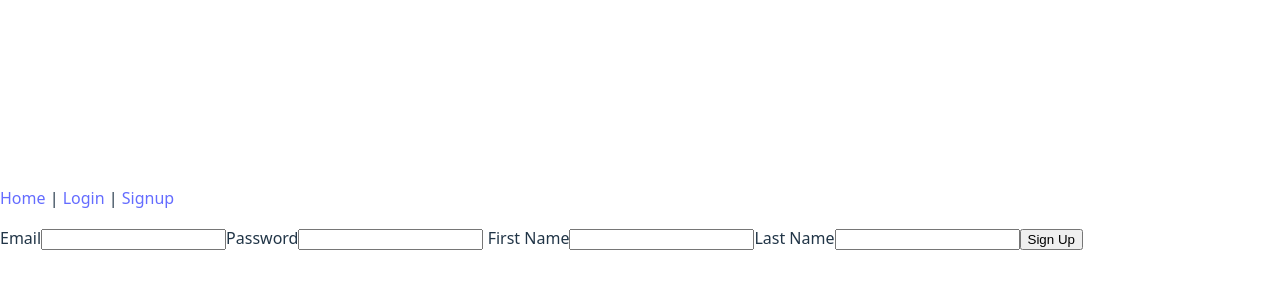
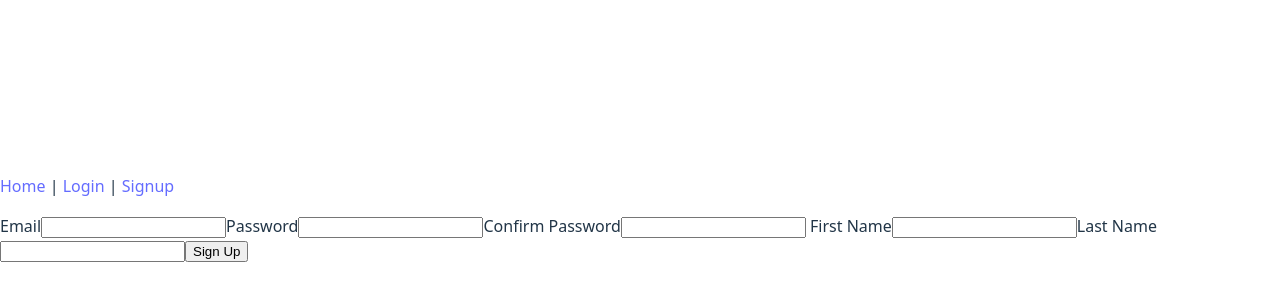
Before and after one commit to rsmail/csc-307-group-project, a React (Vite) app in the folder packages/react-frontend/: page /signup in a window 1280 px wide. Shown: the part 182-482 px from the top of the page. Built offline with nearby package versions, Linux system fonts and the light colour scheme; no server answers.

Commit message:
implemented confirm password in signup

```diff
--- a/packages/react-frontend/src/Login.jsx
+++ b/packages/react-frontend/src/Login.jsx
@@ -4,10 +4,12 @@ function Login(props) {
     const [creds, setCreds] = useState({
         email: "",
         password: "",
+        confirmpassword: "",
         firstname: "",
         lastname: ""
     });
 
+    const [error, msg] = useState("");
     const isSignup = props.buttonLabel === "Sign Up";
 
     return (
@@ -30,6 +32,14 @@ function Login(props) {
             />
             {isSignup && (
                 <>
+                    <label htmlFor="confirmpassword">Confirm Password</label>
+                    <input
+                        type="password"
+                        name="confirmpassword"
+                        id="confirmpassword"
+                        value={creds.confirmpassword}
+                        onChange={handleChange}
+                    />
                     <label htmlFor="firstname">
                         {" "}
                         First Name
@@ -51,6 +61,7 @@ function Login(props) {
                     />
                 </>
             )}
+            {error && <p>{error}</p>}
             <input
                 type="button"
                 value={props.buttonLabel || "Log In"}
@@ -68,6 +79,9 @@ function Login(props) {
             case "password":
                 setCreds({ ...creds, password: value });
                 break;
+            case "confirmpassword":
+                setCreds({...creds, confirmpassword: value});
+                break;
             case "firstname":
                 setCreds({ ...creds, firstname: value });
                 break;
@@ -78,6 +92,12 @@ function Login(props) {
     }
 
     function submitForm() {
+        msg("");
+        if(isSignup && creds.password !== creds.confirmpassword){
+            msg("Passwords do not match");
+            return;
+        }
+
         props.handleSubmit(creds);
         setCreds({
             email: "",
```
